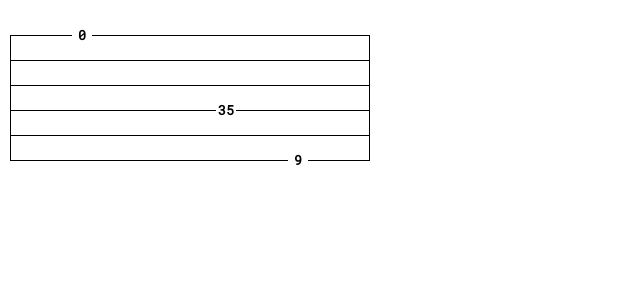
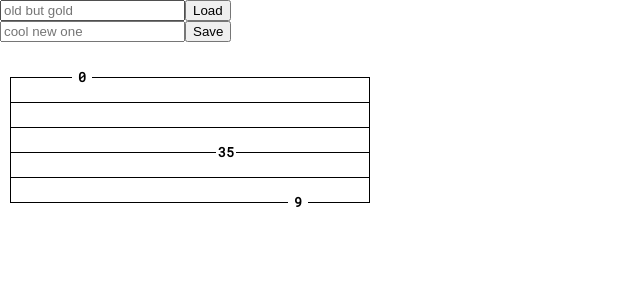
Before and after one commit to benjamin-warner/FabulousTabulous, a Vue app: page / in a window 1280 px wide. Shown: the top 300 px of the page, without its empty margins (0-640 px from the left). Built offline with nearby package versions, Linux system fonts and the light colour scheme.

Commit message:
Localstorage saving implemented

```diff
--- a/src/editor/Editor.vue
+++ b/src/editor/Editor.vue
@@ -1,12 +1,14 @@
 <template>
   <div id="editor">
+    <input type="text" placeholder="old but gold" v-model="loadName"><button @click="getTab">Load</button><br>
+    <input type="text" placeholder="cool new one" v-model="saveName"><button @click="saveTab">Save</button>
     <TabComponent/>
   </div>
 </template>
 
 <script>
 import TabComponent from './components/Tab.vue'
-import { mapActions, mapGetters } from 'vuex'
+import { mapActions, mapGetters, mapState } from 'vuex'
 
 export default {
   name: 'Editor',
@@ -14,6 +16,7 @@ export default {
     TabComponent
   },
   computed: {
+    ...mapState('editor', ['Tab']),
     ...mapGetters('editor', ['canUndo', 'canRedo'])
   },
   created() {
@@ -85,6 +88,12 @@ export default {
   destroyed() {
     document.removeEventListener('keydown', this.onKeyPress);
   },
+  data() {
+    return {
+      saveName: '',
+      loadName: ''
+    }
+  },
   methods: {
     ...mapActions('editor', ['undo', 'redo', 'loadTab']),
     onKeyPress(evt) {
@@ -117,6 +126,21 @@ export default {
           this.redo();
         }
       }
+    },
+    saveTab(){
+      if(localStorage.getItem(this.saveName) == null){
+        localStorage.setItem(this.saveName, JSON.stringify(this.Tab));
+      } else {
+        alert('Tab already exists!');
+      }
+    },
+    getTab(){
+      let tab = JSON.parse(localStorage.getItem(this.loadName));
+      if(tab === null){
+        alert('No such tab exists!');
+      } else {
+        this.loadTab(tab);
+      }
     }
   }
 };
```
